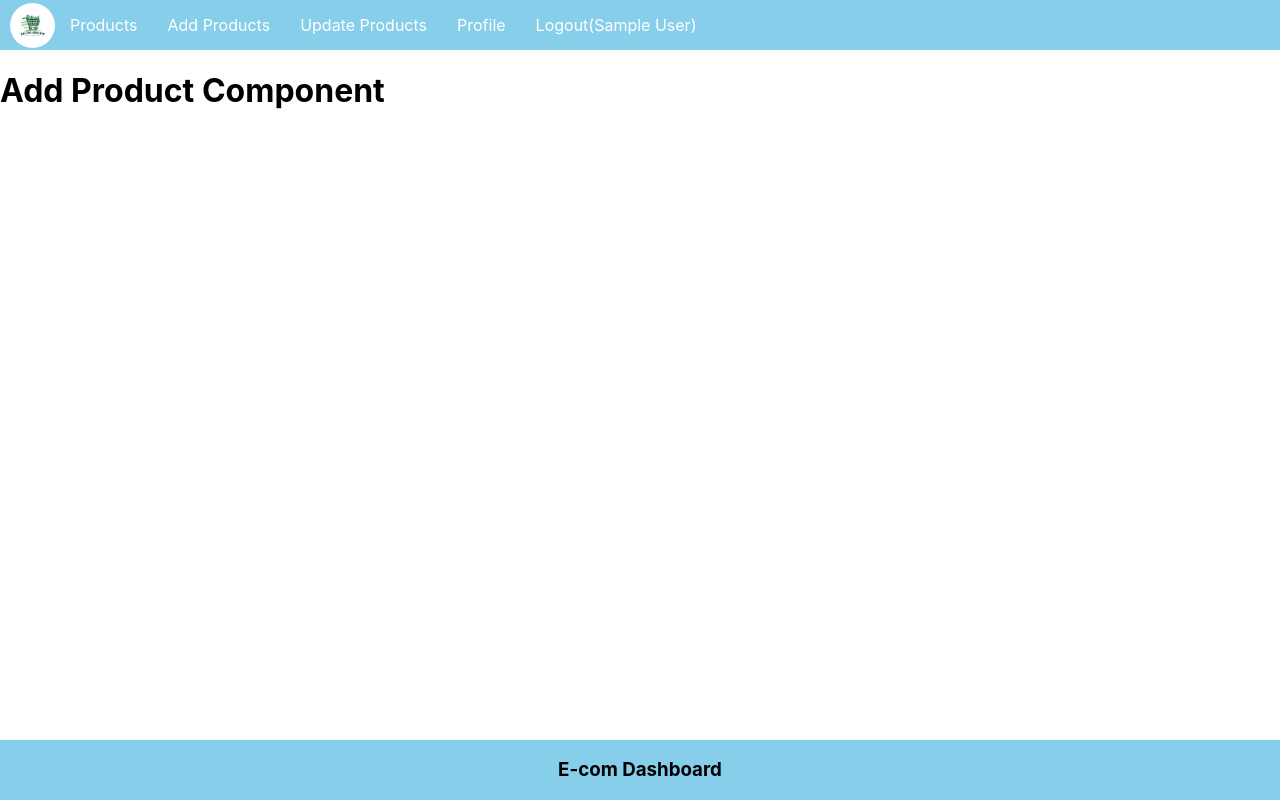
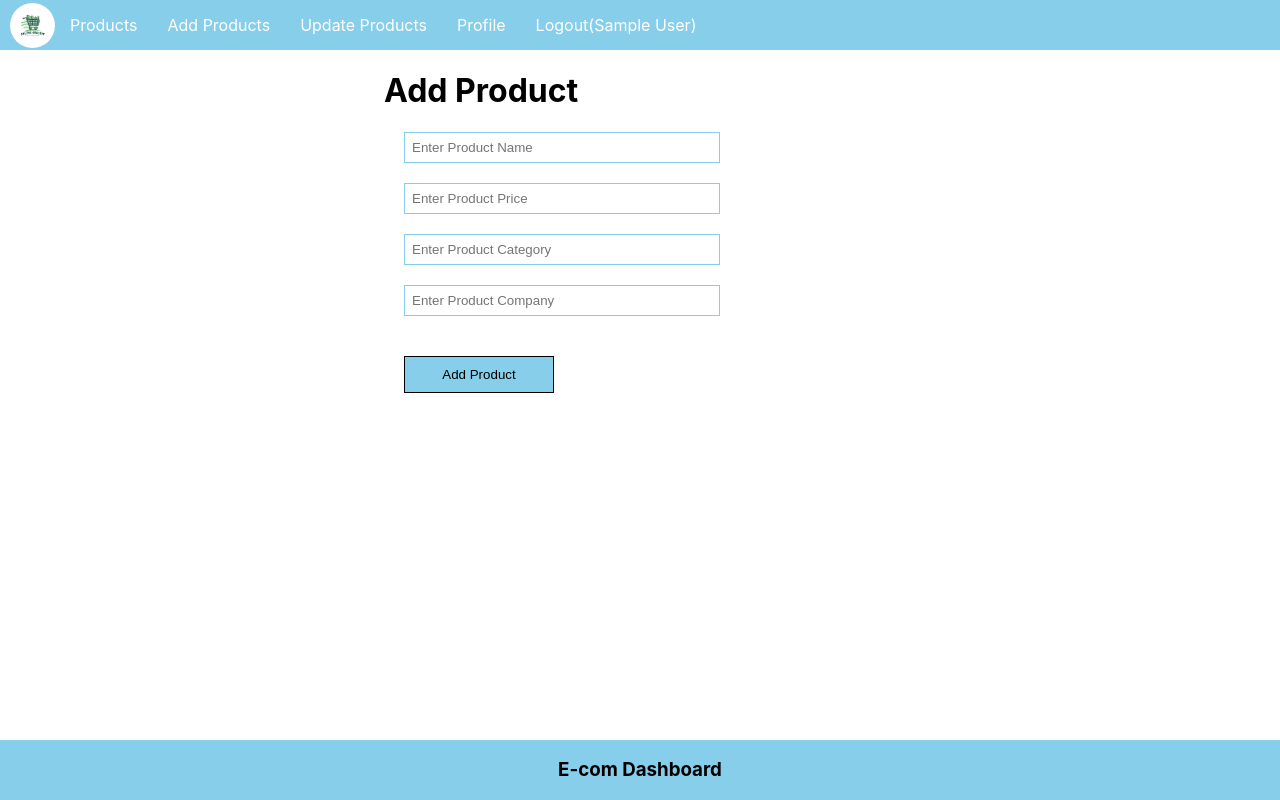
Before and after one commit to nethmavilhandesilva/E-Dashboard, a React (Create React App) app: page /add in a window 1280 px wide. Built offline with nearby package versions, Linux system fonts and the light colour scheme; sample sign-in values are in the browser's storage.

Commit message:
Add all changes

```diff
--- /dev/null
+++ b/db/Product.js
@@ -0,0 +1,5 @@
+const mongoose = require('mongoose');
+
+const productSchema = new mongoose.Schema({}, { strict: false }); // Allows ANY field
+
+module.exports = mongoose.model("products", productSchema);
--- a/src/App.css
+++ b/src/App.css
@@ -44,7 +44,7 @@
 .App-link {
   color: #61dafb;
 }
-.register{
+.register, .product{
   margin-left: 30%;
 }
 .login{
--- a/src/App.js
+++ b/src/App.js
@@ -6,6 +6,7 @@
 import SignUp from './components/SignUp';
 import PrivateComponent from './components/PrivateComponent';
 import Login from './components/Login';
+import AddProduct from './components/AddProduct';
 function App() {
   return (
     <div className="App">
@@ -14,7 +15,7 @@
         <Routes>
           <Route element={<PrivateComponent/>}>
           <Route path="/" element={<h1>Product Component</h1>} />
-          <Route path="/add" element={<h1>Add Product Component</h1>} />
+          <Route path="/add" element={<AddProduct />} />
           <Route path="/update" element={<h1>Update Product Component</h1>} />
           <Route path="/logout" element={<h1>Logout Component</h1>} />
           <Route path="/profile" element={<h1>Profile Component</h1>} />
--- /dev/null
+++ b/src/components/AddProduct.js
@@ -0,0 +1,38 @@
+import React from 'react';
+
+const AddProduct=()=>{
+    const [name,setName]=React.useState('');
+    const [price,setPrice]=React.useState('');
+    const [category,setCategory]=React.useState('');
+    const [company,setCompany]=React.useState('');
+    const addProduct =async()=>{
+        console.warn(name,price,category,company);
+        const userId=JSON.parse(localStorage.getItem('user'));
+        console.warn(userId);
+        let result = await fetch("http://localhost:5000/add-product",{
+            method:"post",
+            body:JSON.stringify({name,price,category,company,userId}),
+            headers:{
+                "Content-type":"application/json"
+            }
+        });
+        result=await result.json
+        console.warn(result)
+    }
+    return(
+        <div className='product'>
+            <h1>Add Product</h1>
+            <input type='text'placeholder='Enter Product Name' className='inputBox'
+            value={name} onChange={(e)=>{setName(e.target.value)}} />
+            <input type='text'placeholder='Enter Product Price' className='inputBox'
+             value={price} onChange={(e)=>{setPrice(e.target.value)}} />
+            <input type='text'placeholder='Enter Product Category' className='inputBox'
+              value={category} onChange={(e)=>{setCategory(e.target.value)}} />
+            <input type='text'placeholder='Enter Product Company' className='inputBox'
+              value={company}onChange={(e)=>{setCompany(e.target.value)}}/>
+            <button onClick={addProduct} className='appButton'>Add Product</button>
+
+        </div>
+    )
+}
+export default AddProduct;
```
Also changed, not shown: server.js (+7 -1 lines).
